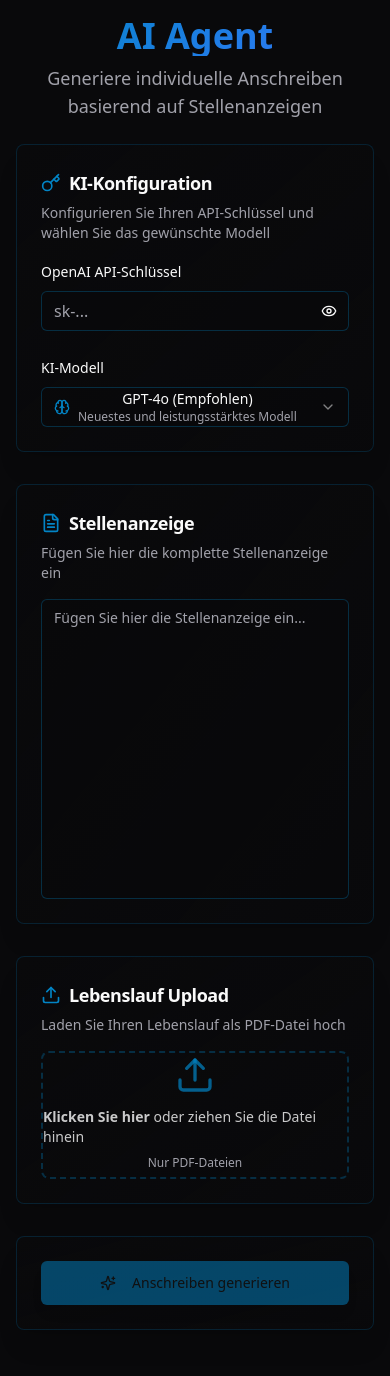
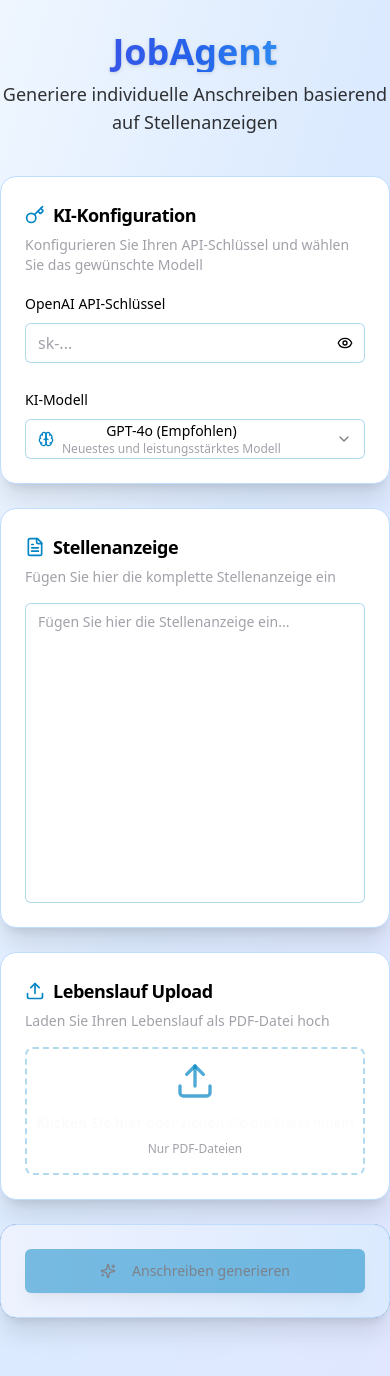
Before and after one commit to mark-baumann/JobAgent, a React (Vite) app: page / in a window 390 px wide. Shown: the top 1376 px of the page. Built offline with nearby package versions, Linux system fonts and the light colour scheme.

Commit message:
design changes

```diff
--- a/src/components/ApplicationGenerator.tsx
+++ b/src/components/ApplicationGenerator.tsx
@@ -392,23 +392,22 @@ Mit freundlichen Grüßen`;
   };
 
   return (
-    <div className="min-h-screen bg-background p-4">
-      <div className="max-w-6xl mx-auto space-y-6">
+    <div className="min-h-screen bg-gradient-to-br from-blue-50 via-blue-100 to-indigo-100 flex flex-col items-center justify-center py-8 text-black">
+      <div className="w-full max-w-2xl mx-auto flex flex-col gap-8 items-center">
         {/* Header */}
-        <div className="text-center space-y-2">
-          <h1 className="text-4xl font-bold bg-gradient-primary bg-clip-text text-transparent">
-            AI Agent
+        <div className="text-center space-y-2 mb-2">
+          <h1 className="text-4xl font-extrabold bg-gradient-to-r from-indigo-600 via-blue-600 to-sky-400 bg-clip-text text-transparent drop-shadow">
+            JobAgent
           </h1>
-          <p className="text-muted-foreground text-lg">
+          <p className="text-lg text-black/80">
             Generiere individuelle Anschreiben basierend auf Stellenanzeigen
           </p>
         </div>
 
-        <div className="grid lg:grid-cols-3 gap-8">
         {/* Eingabe Sektion */}
-          <div className="lg:col-span-2 space-y-8">
+        <div className="w-full flex flex-col gap-6 items-center">
           {/* API Key & Model Selection */}
-            <Card className="bg-gradient-to-br from-card/90 to-card/50 backdrop-blur-sm shadow-xl border-primary/20 hover:shadow-2xl transition-all duration-300">
+          <Card className="w-full bg-white shadow-xl border border-blue-200 rounded-2xl text-black">
             <CardHeader className="pb-4">
               <CardTitle className="flex items-center gap-2 text-lg">
                 <Key className="w-5 h-5 text-primary" />
@@ -428,7 +427,7 @@ Mit freundlichen Grüßen`;
                     placeholder="sk-..."
                     value={apiKey}
                     onChange={(e) => setApiKey(e.target.value)}
-                      className="pr-10 bg-background/50 border-primary/30 focus:border-primary/60 transition-colors"
+                    className="pr-10 bg-white border-primary/30 focus:border-primary/60 transition-colors"
                   />
                   <Button
                     variant="ghost"
@@ -445,13 +444,13 @@ Mit freundlichen Grüßen`;
               <div className="space-y-2">
                 <Label htmlFor="model-select">KI-Modell</Label>
                 <Select value={selectedModel} onValueChange={setSelectedModel}>
-                    <SelectTrigger className="bg-background/50 border-primary/30 focus:border-primary/60 transition-colors">
+                  <SelectTrigger className="bg-white border-primary/30 focus:border-primary/60 transition-colors">
                     <div className="flex items-center gap-2">
                       <Brain className="w-4 h-4 text-primary" />
                       <SelectValue placeholder="Wählen Sie ein Modell" />
                     </div>
                   </SelectTrigger>
-                    <SelectContent className="bg-background/95 backdrop-blur-sm border-primary/20 shadow-xl">
+                  <SelectContent className="bg-white backdrop-blur-sm border-primary/20 shadow-xl">
                     {gptModels.map((model) => (
                       <SelectItem key={model.value} value={model.value} className="hover:bg-primary/10 focus:bg-primary/10">
                         <div className="flex flex-col">
@@ -467,7 +466,7 @@ Mit freundlichen Grüßen`;
           </Card>
 
           {/* Stellenanzeige */}
-            <Card className="bg-gradient-to-br from-card/90 to-card/50 backdrop-blur-sm shadow-xl border-primary/20 hover:shadow-2xl transition-all duration-300">
+          <Card className="w-full bg-white shadow-xl border border-blue-200 rounded-2xl text-black">
             <CardHeader className="pb-4">
               <CardTitle className="flex items-center gap-2 text-lg">
                 <FileText className="w-5 h-5 text-primary" />
@@ -482,13 +481,13 @@ Mit freundlichen Grüßen`;
                 placeholder="Fügen Sie hier die Stellenanzeige ein..."
                 value={jobDescription}
                 onChange={(e) => setJobDescription(e.target.value)}
-                  className="min-h-[300px] bg-background/50 border-primary/30 focus:border-primary/60 transition-colors resize-none"
+                className="min-h-[300px] bg-white border-primary/30 focus:border-primary/60 transition-colors resize-none"
               />
             </CardContent>
           </Card>
 
           {/* Lebenslauf Upload */}
-            <Card className="bg-gradient-to-br from-card/90 to-card/50 backdrop-blur-sm shadow-xl border-primary/20 hover:shadow-2xl transition-all duration-300">
+          <Card className="w-full bg-white shadow-xl border border-blue-200 rounded-2xl text-black">
             <CardHeader className="pb-4">
               <CardTitle className="flex items-center gap-2 text-lg">
                 <Upload className="w-5 h-5 text-primary" />
@@ -528,7 +527,7 @@ Mit freundlichen Grüßen`;
           </Card>
 
           {/* Generate Button */}
-            <Card className="bg-gradient-to-br from-card/90 to-card/50 backdrop-blur-sm shadow-xl border-primary/20 hover:shadow-2xl transition-all duration-300">
+          <Card className="w-full bg-gradient-to-r from-indigo-50 to-blue-100 shadow-xl border border-blue-200 rounded-2xl text-black">
             <CardContent className="pt-6">
               <Button
                 onClick={generateApplication}
@@ -553,10 +552,10 @@ Mit freundlichen Grüßen`;
         </div>
 
         {/* Status und Ergebnis Sektion */}
-          <div className="space-y-8">
+        <div className="w-full flex flex-col gap-6 items-center mt-4">
           {/* Verarbeitungsfortschritt */}
           {processingSteps.length > 0 && (
-              <Card className="bg-gradient-to-br from-card/90 to-card/50 backdrop-blur-sm shadow-xl border-primary/20 hover:shadow-2xl transition-all duration-300">
+            <Card className="w-full bg-white shadow-lg border border-blue-200 rounded-2xl text-black">
               <CardHeader>
                 <CardTitle>Verarbeitungsfortschritt</CardTitle>
                 <CardDescription>
@@ -622,7 +621,7 @@ Mit freundlichen Grüßen`;
 
           {/* Analyse Ergebnis */}
           {analysisResult && (
-              <Card className="bg-gradient-to-br from-card/90 to-card/50 backdrop-blur-sm shadow-xl border-primary/20 hover:shadow-2xl transition-all duration-300">
+            <Card className="w-full bg-white shadow-lg border border-blue-200 rounded-2xl text-black">
               <CardHeader>
                 <CardTitle>Analyse Ergebnis</CardTitle>
                 <CardDescription>
@@ -631,13 +630,13 @@ Mit freundlichen Grüßen`;
               </CardHeader>
                <CardContent className="space-y-6">
                  <div className="space-y-3">
-                     <Label className="text-sm font-medium">Stellenanforderungen</Label>
+                   <Label className="text-sm">Stellenanforderungen</Label>
                    <div className="grid grid-cols-1 sm:grid-cols-2 gap-2">
                      {analysisResult.requirements.map((req, index) => (
                        <Badge
                          key={index}
                          variant="outline"
-                           className="text-xs cursor-pointer hover:bg-primary/10 transition-colors p-2 justify-start"
+                         className="text-xs cursor-pointer bg-blue-100 border-blue-200 text-blue-800 transition-colors p-2 justify-start"
                          onClick={() => {
                            setSelectedSkill(selectedSkill === `req-${index}` ? null : `req-${index}`);
                            toast({
@@ -656,13 +655,13 @@ Mit freundlichen Grüßen`;
                  </div>
 
                  <div className="space-y-3">
-                     <Label className="text-sm font-medium">Passende Skills</Label>
+                   <Label className="text-sm">Passende Skills</Label>
                    <div className="grid grid-cols-1 sm:grid-cols-2 gap-2">
                      {analysisResult.matchedSkills.map((skill, index) => (
                        <Badge
                          key={index}
                          variant="success"
-                           className="text-xs cursor-pointer hover:bg-success/20 transition-colors p-2 justify-start"
+                         className="text-xs cursor-pointer bg-green-100 border-green-300 text-green-800 transition-colors p-2 justify-start"
                          onClick={() => {
                            setSelectedSkill(selectedSkill === `skill-${index}` ? null : `skill-${index}`);
                            toast({
@@ -685,7 +684,7 @@ Mit freundlichen Grüßen`;
 
           {/* Generiertes Anschreiben */}
           {analysisResult?.finalApplication && (
-              <Card className="bg-gradient-to-br from-card/90 to-card/50 backdrop-blur-sm shadow-xl border-primary/20 hover:shadow-2xl transition-all duration-300">
+            <Card className="w-full bg-white shadow-lg border border-blue-200 rounded-2xl text-black">
               <CardHeader>
                 <CardTitle>Generiertes Anschreiben</CardTitle>
                 <CardDescription>
@@ -693,8 +692,8 @@ Mit freundlichen Grüßen`;
                 </CardDescription>
               </CardHeader>
               <CardContent>
-                  <div className="bg-background rounded-lg p-4 border">
-                    <pre className="whitespace-pre-wrap text-sm font-mono">
+                <div className="bg-white rounded-lg p-4 border border-blue-100">
+                  <pre className="whitespace-pre-wrap text-sm font-mono text-black">
                     {analysisResult.finalApplication}
                   </pre>
                 </div>
@@ -707,7 +706,7 @@ Mit freundlichen Grüßen`;
                     });
                   }}
                   variant="outline"
-                    className="w-full mt-4"
+                  className="w-full mt-4 text-black bg-white border border-blue-200"
                 >
                   In Zwischenablage kopieren
                 </Button>
@@ -717,6 +716,5 @@ Mit freundlichen Grüßen`;
         </div>
       </div>
     </div>
-    </div>
   );
 }
```
Lines whose indentation alone changed are shown as unchanged.
